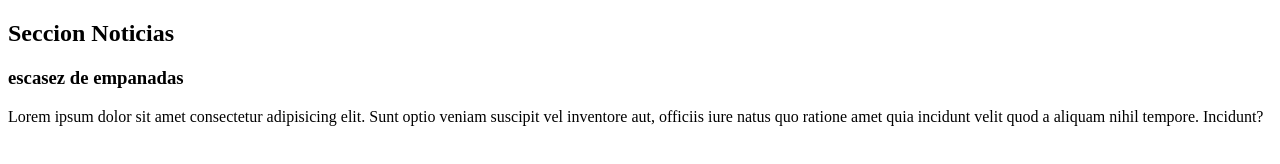
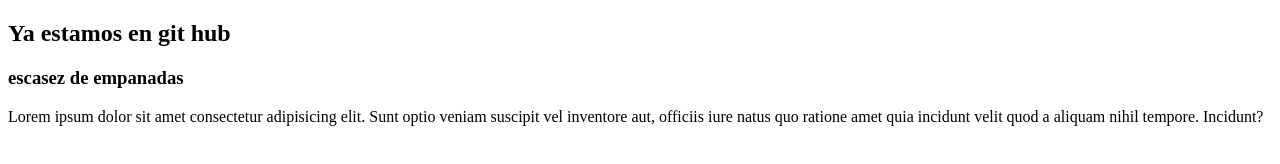
Before and after one commit to EzequielRuiz99/proyectogit, a plain HTML site: page index.html in a window 1280 px wide. Drawn offline with Linux system fonts and the light colour scheme.

Commit message:
ya estamos en la nube

```diff
--- a/index.html
+++ b/index.html
@@ -9,7 +9,7 @@
 <body>
     <main>
         <section>
-            <h2>Seccion Noticias</h2>
+            <h2>Ya estamos en git hub</h2>
             <article>
                 <h3>escasez de empanadas</h3>
                 <p>Lorem ipsum dolor sit amet consectetur adipisicing elit. Sunt optio veniam suscipit vel inventore aut, officiis iure natus quo ratione amet quia incidunt velit quod a aliquam nihil tempore. Incidunt?</p>
```
